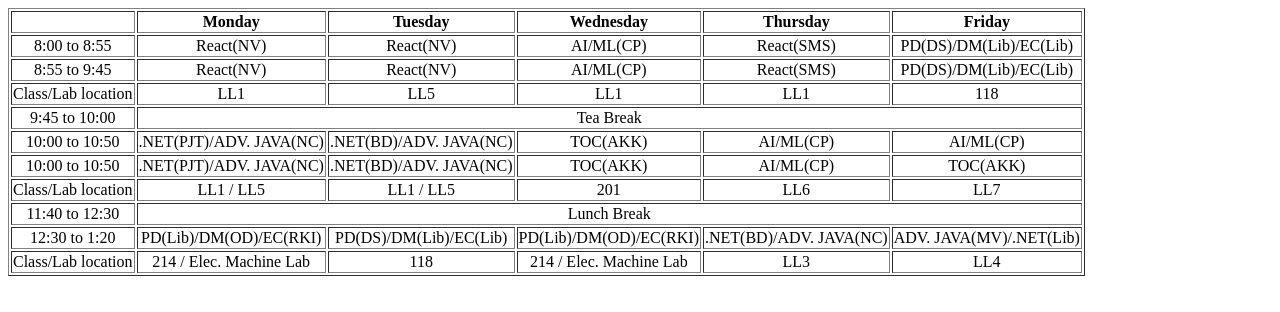
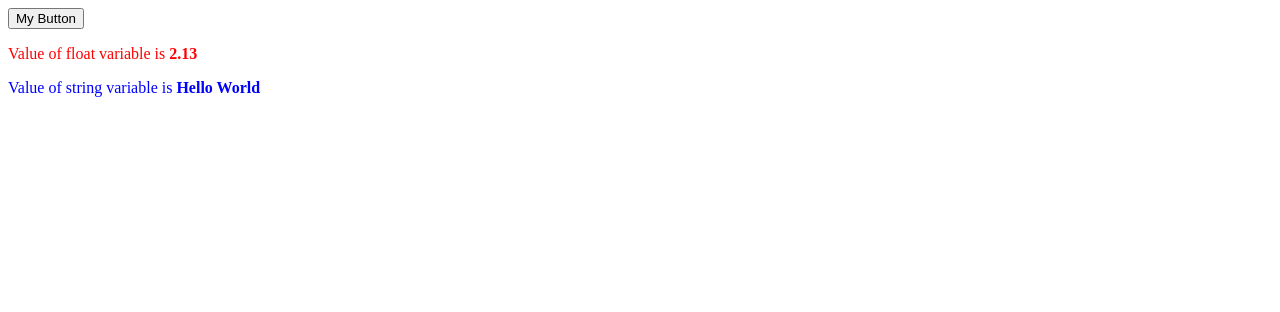
Before and after one commit to Urvisha1103/React, a React (Vite) app: page / in a window 1280 px wide. Shown: the top 312 px of the page. Built offline with nearby package versions, Linux system fonts and the light colour scheme.

Commit message:
staementDemo

```diff
--- /dev/null
+++ b/src/lec3012/statement1.jsx
@@ -0,0 +1,27 @@
+import * as React from "react";
+
+class StateABC extends React.Component{
+    state = {
+        first: false,
+        second: 2.13,
+        third: "Hello World",
+        fourth: "red",
+        fifth: "blue",
+    };
+
+    render(){
+        const{first, second, third, fourth, fifth } = this.state;
+        return (
+            <div>
+                <button disabled={first}>My Button</button>
+                <p style={{ color: fourth }}>
+                    Value of float variable is <strong>{second}</strong>
+                </p>
+                <p style={{ color: fifth }}>
+                    Value of string variable is <strong>{third}</strong>
+                </p>
+            </div>
+        );
+    }
+}
+export default StateABC;
--- a/src/main.jsx
+++ b/src/main.jsx
@@ -2,12 +2,14 @@ import { StrictMode } from 'react'
 import { createRoot } from 'react-dom/client'
 //import Component1 from "./componentFolder/component1";
 //import InputTest from "./componentFolder/component3";
-import TimeTable from "./componentFolder/component4";
+//import TimeTable from "./componentFolder/component4";
+import StateABC from "./lec3012/statement1";
 
 createRoot(document.getElementById('root')).render(
   <StrictMode>
     {/* <Component1 />  */}
     {/* <InputTest /> */}
-    <TimeTable />
+    {/* <TimeTable /> */}
+    <StateABC />
   </StrictMode>,
 );
```
